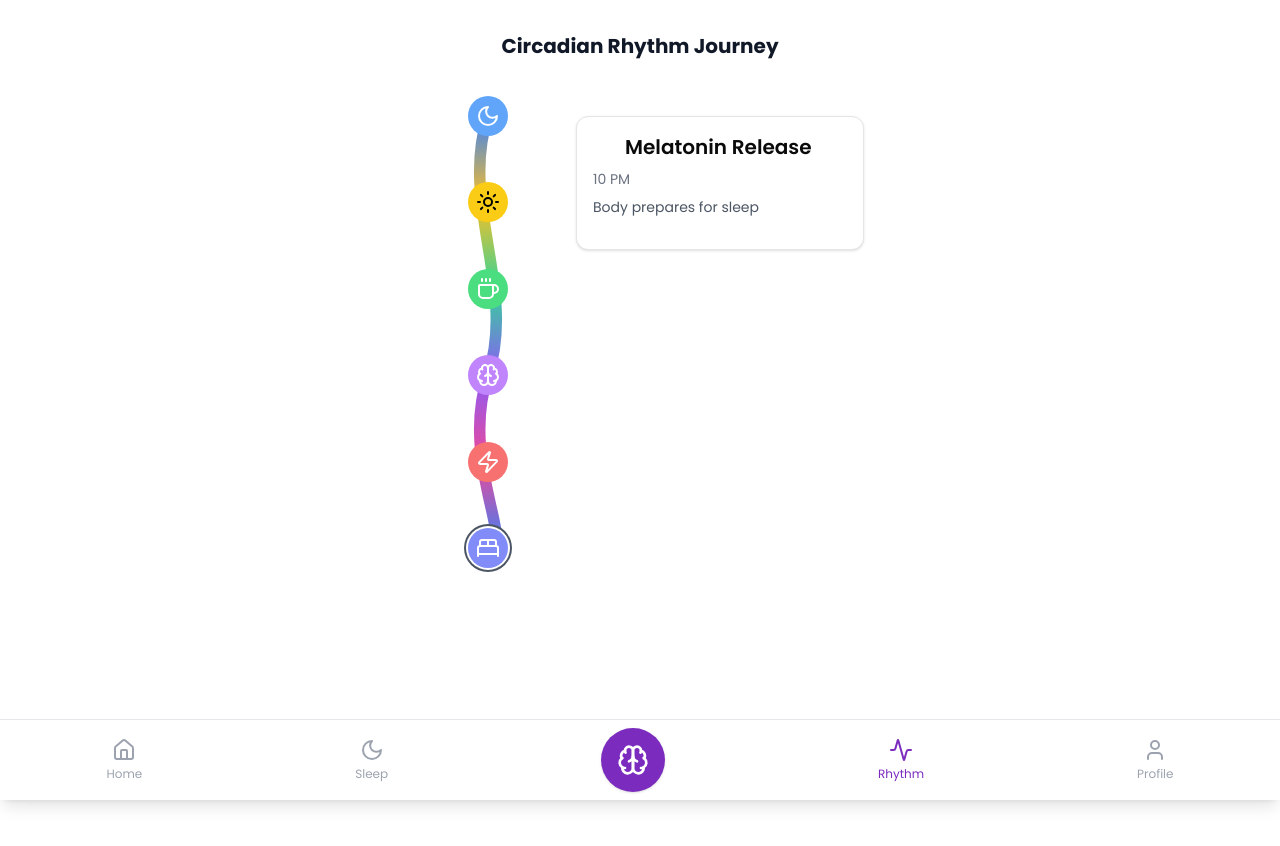
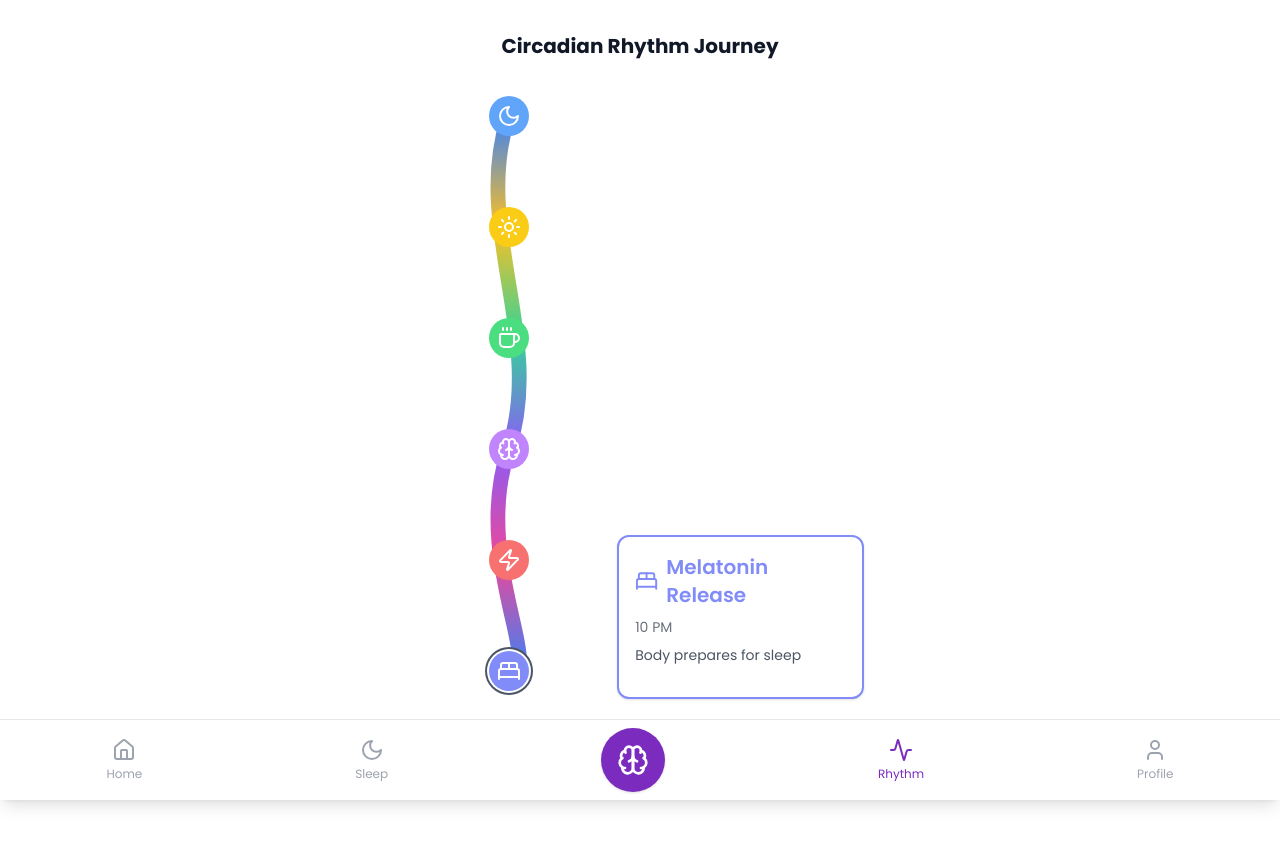
Before and after one commit to Ayushjain2205/circadia, a Next.js app: page /activity in a window 1280 px wide. Shown: the top 846 px of the page. Built offline with nearby package versions, Linux system fonts and the light colour scheme.

Commit message:
Polish rhythm page

```diff
--- a/src/pages/activity.tsx
+++ b/src/pages/activity.tsx
@@ -1,6 +1,6 @@
 "use client";
 
-import React, { useState } from "react";
+import React, { useState, useRef, useEffect } from "react";
 import Layout from "@/components/Layout";
 import {
   Moon,
@@ -18,50 +18,82 @@ import { Card, CardContent } from "@/components/ui/card";
 const phases = [
   {
     time: "2 AM",
-    icon: <Moon className="w-6 h-6 text-white" />,
+    icon: <Moon className="w-6 h-6" />,
     title: "Deep Sleep",
     description: "Restorative sleep phase",
     color: "bg-blue-400",
+    borderColor: "border-blue-400",
+    textColor: "text-blue-400",
   },
   {
     time: "6 AM",
-    icon: <Sun className="w-6 h-6 text-black" />,
+    icon: <Sun className="w-6 h-6" />,
     title: "Wake Up",
     description: "Natural wake-up time",
     color: "bg-yellow-400",
+    borderColor: "border-yellow-400",
+    textColor: "text-yellow-400",
   },
   {
     time: "10 AM",
-    icon: <Coffee className="w-6 h-6 text-white" />,
+    icon: <Coffee className="w-6 h-6" />,
     title: "Peak Alertness",
     description: "High cortisol, good for focused work",
     color: "bg-green-400",
+    borderColor: "border-green-400",
+    textColor: "text-green-400",
   },
   {
     time: "2 PM",
-    icon: <Brain className="w-6 h-6 text-white" />,
+    icon: <Brain className="w-6 h-6" />,
     title: "Peak Cognition",
     description: "Best time for critical thinking",
     color: "bg-purple-400",
+    borderColor: "border-purple-400",
+    textColor: "text-purple-400",
   },
   {
     time: "6 PM",
-    icon: <Zap className="w-6 h-6 text-white" />,
+    icon: <Zap className="w-6 h-6" />,
     title: "Fastest Reactions",
     description: "Highest physical performance",
     color: "bg-red-400",
+    borderColor: "border-red-400",
+    textColor: "text-red-400",
   },
   {
     time: "10 PM",
-    icon: <BedDouble className="w-6 h-6 text-white" />,
+    icon: <BedDouble className="w-6 h-6" />,
     title: "Melatonin Release",
     description: "Body prepares for sleep",
     color: "bg-indigo-400",
+    borderColor: "border-indigo-400",
+    textColor: "text-indigo-400",
   },
 ];
 
 const Rhythm = () => {
   const [selectedPhase, setSelectedPhase] = useState(phases[5]);
+  const [cardPosition, setCardPosition] = useState(0);
+  const curveRef = useRef<HTMLDivElement>(null);
+  const cardRef = useRef<HTMLDivElement>(null);
+
+  useEffect(() => {
+    if (curveRef.current && cardRef.current) {
+      const index = phases.findIndex((phase) => phase === selectedPhase);
+      const totalHeight = curveRef.current.clientHeight;
+      const cardHeight = cardRef.current.clientHeight;
+      const maxPosition = totalHeight - cardHeight;
+      const newPosition = Math.min(
+        Math.max(
+          (index / (phases.length - 1)) * totalHeight - cardHeight / 2,
+          0
+        ),
+        maxPosition
+      );
+      setCardPosition(newPosition);
+    }
+  }, [selectedPhase]);
 
   return (
     <Layout>
@@ -69,7 +101,7 @@ const Rhythm = () => {
         <h1 className="text-xl font-bold mb-6">Circadian Rhythm Journey</h1>
 
         <div className="w-full max-w-md flex mt-8 mb-8">
-          <div className="w-1/3 relative mr-4">
+          <div className="w-1/2 relative mr-4" ref={curveRef}>
             <svg viewBox="0 0 100 300" className="w-full h-full">
               <path
                 d="M50,0 C30,60 70,120 50,180 C30,240 70,300 50,300"
@@ -106,17 +138,28 @@ const Rhythm = () => {
                 }}
                 onClick={() => setSelectedPhase(phase)}
               >
-                {phase.icon}
+                {React.cloneElement(phase.icon, {
+                  className: "w-6 h-6 text-white",
+                })}
               </button>
             ))}
           </div>
 
-          <div className="w-2/3">
-            <Card>
+          <div className="w-2/3 relative">
+            <div
+              ref={cardRef}
+              className="absolute transition-all duration-300 ease-in-out"
+              style={{ top: `${cardPosition}px` }}
+            >
+              <Card className={`border-2 ${selectedPhase.borderColor}`}>
                 <CardContent className="p-4">
                   <div className="flex items-center mb-2">
-                  {selectedPhase.icon}
-                  <h2 className="text-xl font-semibold ml-2">
+                    {React.cloneElement(selectedPhase.icon, {
+                      className: `w-6 h-6 ${selectedPhase.textColor}`,
+                    })}
+                    <h2
+                      className={`text-xl font-semibold ml-2 ${selectedPhase.textColor}`}
+                    >
                       {selectedPhase.title}
                     </h2>
                   </div>
@@ -126,15 +169,9 @@ const Rhythm = () => {
                   <p className="text-sm text-gray-600 mb-4">
                     {selectedPhase.description}
                   </p>
-
-                {/* <h3 className="text-lg font-semibold mb-2">Tips</h3>
-                <ul className="text-sm text-gray-600 list-disc list-inside">
-                  <li>Align activities with your body's rhythm</li>
-                  <li>Maintain a consistent sleep schedule</li>
-                  <li>Expose yourself to natural light during the day</li>
-                </ul> */}
                 </CardContent>
               </Card>
+            </div>
           </div>
         </div>
 
```
Lines whose indentation alone changed are shown as unchanged.
